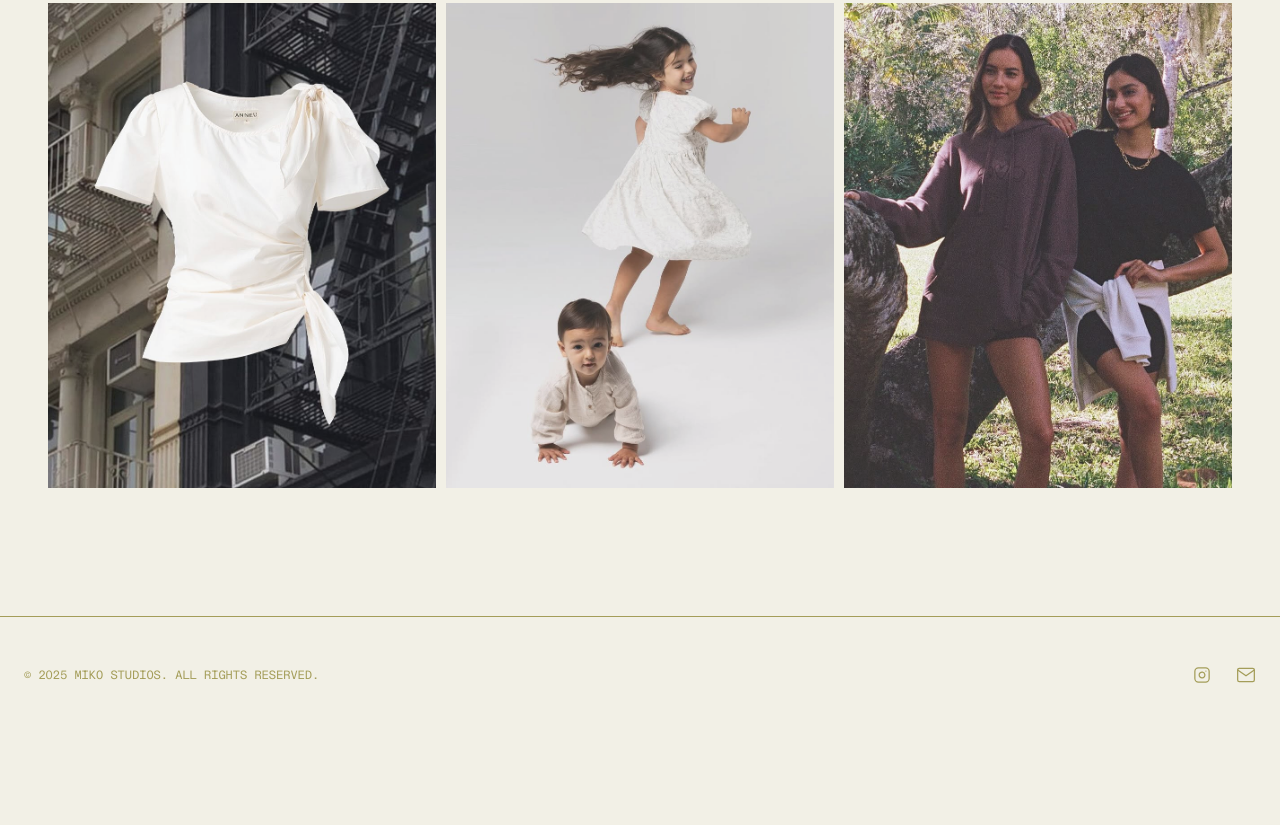
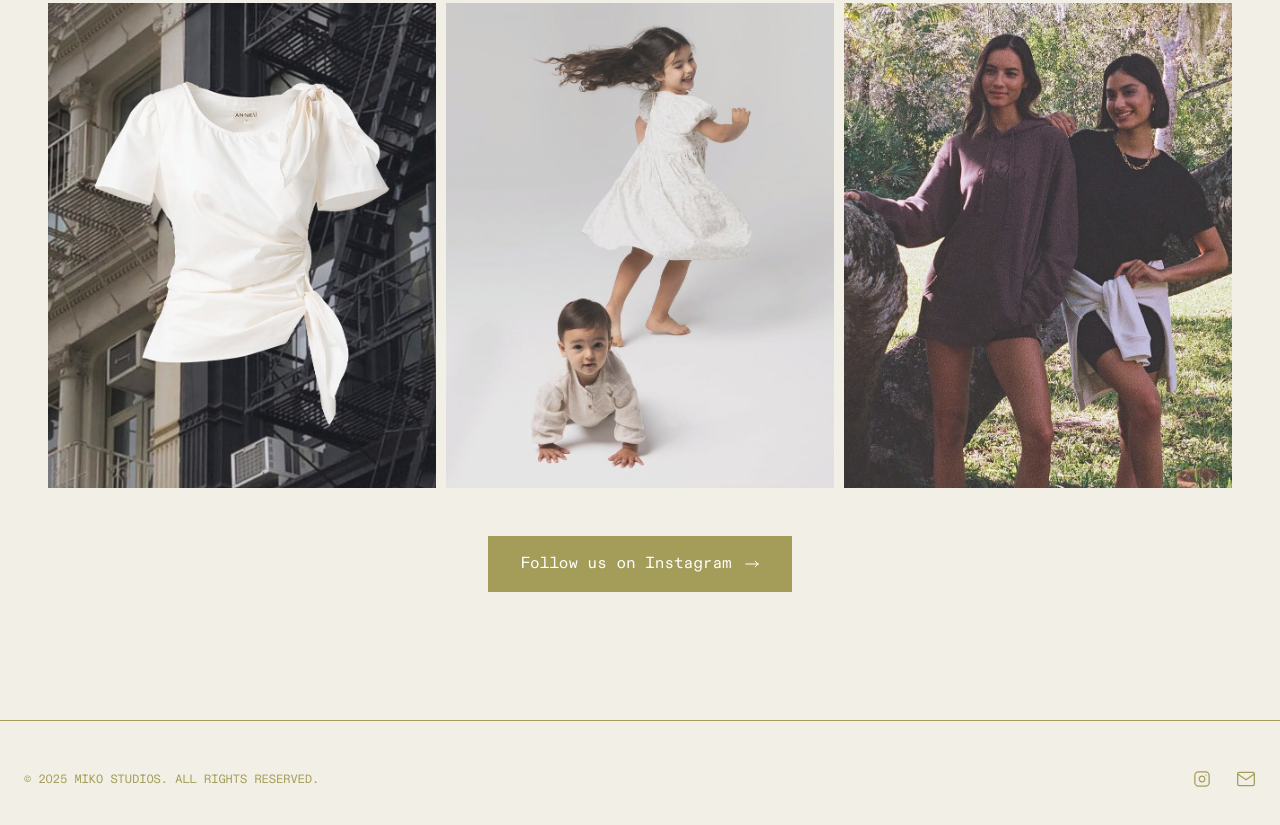
Before and after one commit to AJRAtoni/MIKO-STUDIOS, a plain HTML site: page index.html in a window 1280 px wide. Shown: the part 1587-2412 px from the top of the page. Before the commit the page ends 2320 px from the top, so only its background shows below. Drawn offline with Linux system fonts and the light colour scheme.

Commit message:
add instagram follow button below grid

```diff
--- a/index.html
+++ b/index.html
@@ -100,6 +100,16 @@
                     <div class="gallery-img loading-placeholder"></div>
                 </div>
             </div>
+
+            <div class="btn-wrapper" style="text-align: center; margin-top: 3rem;">
+                <a href="https://instagram.com/mikostudios.co/" target="_blank" rel="noopener noreferrer" class="btn">
+                    <span>Follow us on Instagram</span>
+                    <svg fill="none" stroke="currentColor" viewBox="0 0 24 24">
+                        <path stroke-linecap="square" stroke-linejoin="miter" stroke-width="1.5"
+                            d="M17 8l4 4m0 0l-4 4m4-4H3"></path>
+                    </svg>
+                </a>
+            </div>
         </div>
     </section>
 
```
